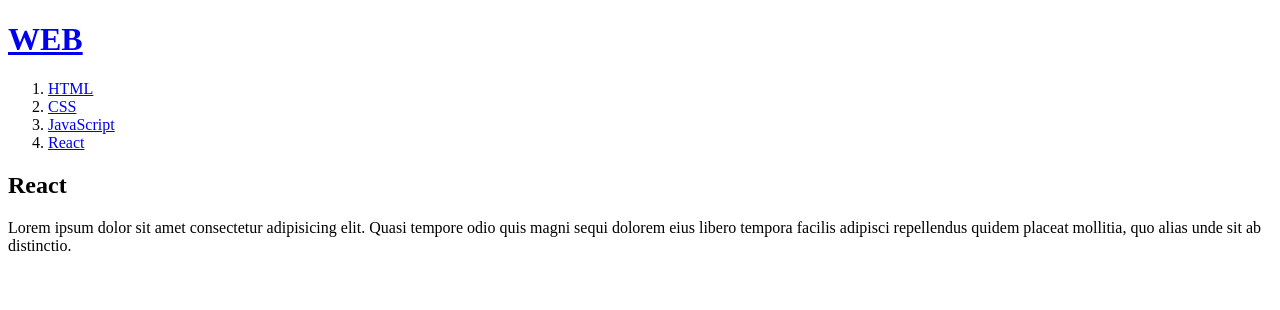
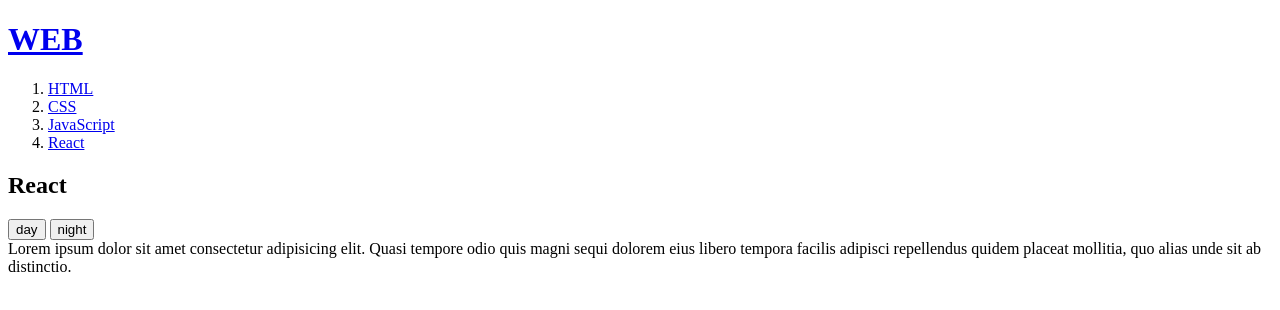
Before and after one commit to egoingsb/pusan-univ-example, a plain HTML site: page 4.html in a window 1280 px wide. Drawn offline with nearby package versions, Linux system fonts and the light colour scheme.

Commit message:
예제완성

```diff
--- a/4.html
+++ b/4.html
@@ -3,6 +3,7 @@
     <head>
         <title>WEB - React</title>
         <meta charset="utf-8">
+        <script src="https://cdnjs.cloudflare.com/ajax/libs/animejs/2.2.0/anime.min.js"></script>
     </head>
     <body>
         <header>
@@ -19,7 +20,17 @@
         </nav>
         <article>
             <h2>React</h2>
-            Lorem ipsum dolor sit amet consectetur adipisicing elit. Quasi tempore odio quis magni sequi dolorem eius libero tempora facilis adipisci repellendus quidem placeat mollitia, quo alias unde sit ab distinctio.
+            <div>
+                <input type="button" value="day" onclick="
+                    document.querySelector('body').style.backgroundColor = 'white';
+                    document.querySelector('body').style.color = 'black';
+                ">
+                <input type="button" value="night" onclick="
+                    document.querySelector('body').style.backgroundColor = 'black';
+                    document.querySelector('body').style.color = 'white';
+                ">
+            </div>
+            Lorem ipsum dolor sit amet consectetur adipisicing elit. Quasi tempore odio <span>quis</span> magni sequi dolorem eius libero tempora facilis adipisci repellendus quidem placeat mollitia, quo alias unde sit ab distinctio.
         </article>
     </body>
 </html>
```
